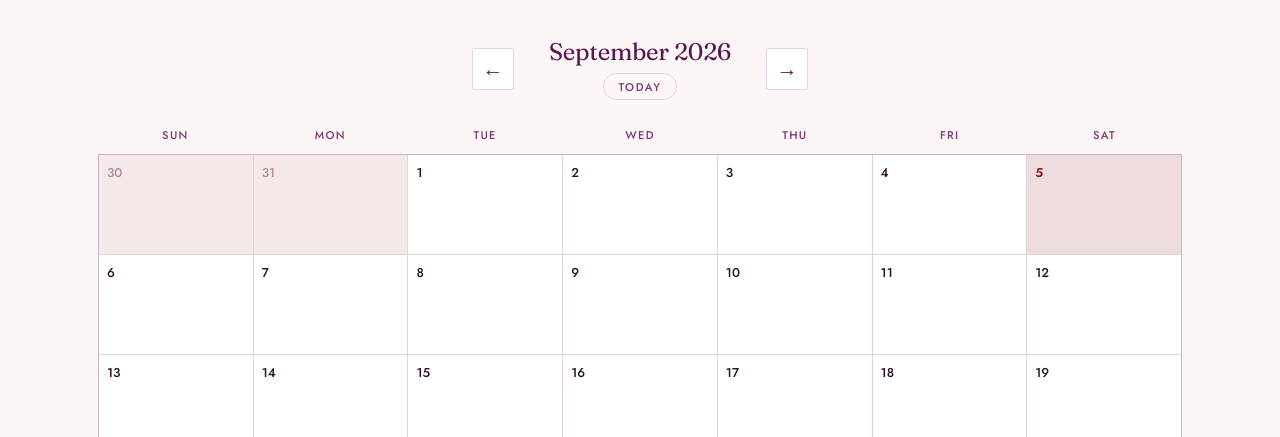
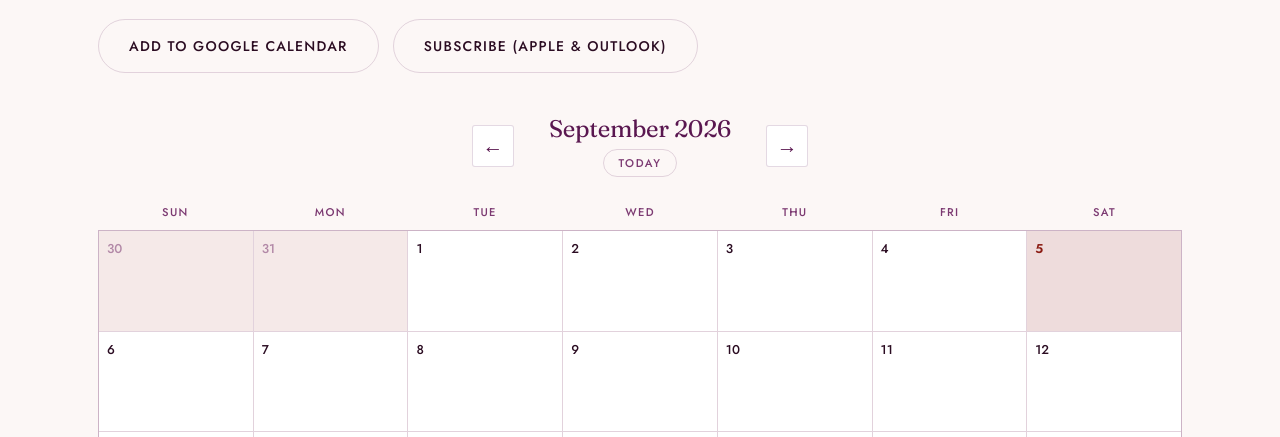
Before and after one commit to spumcfremont/main, an Eleventy site: page src/calendar.njk in a window 1280 px wide. Shown: the part 359-796 px from the top of the page. Built offline with nearby package versions, Linux system fonts and the light colour scheme; Eleventy itself is replaced by a stand-in of ours; files that its build step writes are made by us from their sources; no server answers.

Commit message:
Add calendar subscribe buttons to the full calendar page
Same "Add to Google Calendar" and "Subscribe (Apple & Outlook)" buttons
already on the homepage, now also on /calendar/.

```diff
--- a/src/calendar.njk
+++ b/src/calendar.njk
@@ -10,6 +10,10 @@ permalink: /calendar/
       <p class="eyebrow">Mark your calendar</p>
       <h2>The full calendar</h2>
       <p class="lede">Everything coming up at Saint Paul, straight from our shared church calendar.</p>
+      <div class="btnrow" style="justify-content:flex-start;margin-top:1.2rem">
+        <a class="btn btn-out" href="https://calendar.google.com/calendar/render?cid=welcome%40belongatstpaul.org" target="_blank" rel="noopener">Add to Google Calendar</a>
+        <a class="btn btn-out" href="webcal://calendar.google.com/calendar/ical/welcome%40belongatstpaul.org/public/basic.ics">Subscribe (Apple &amp; Outlook)</a>
+      </div>
     </div>
 
     <div class="cal-nav">
```
